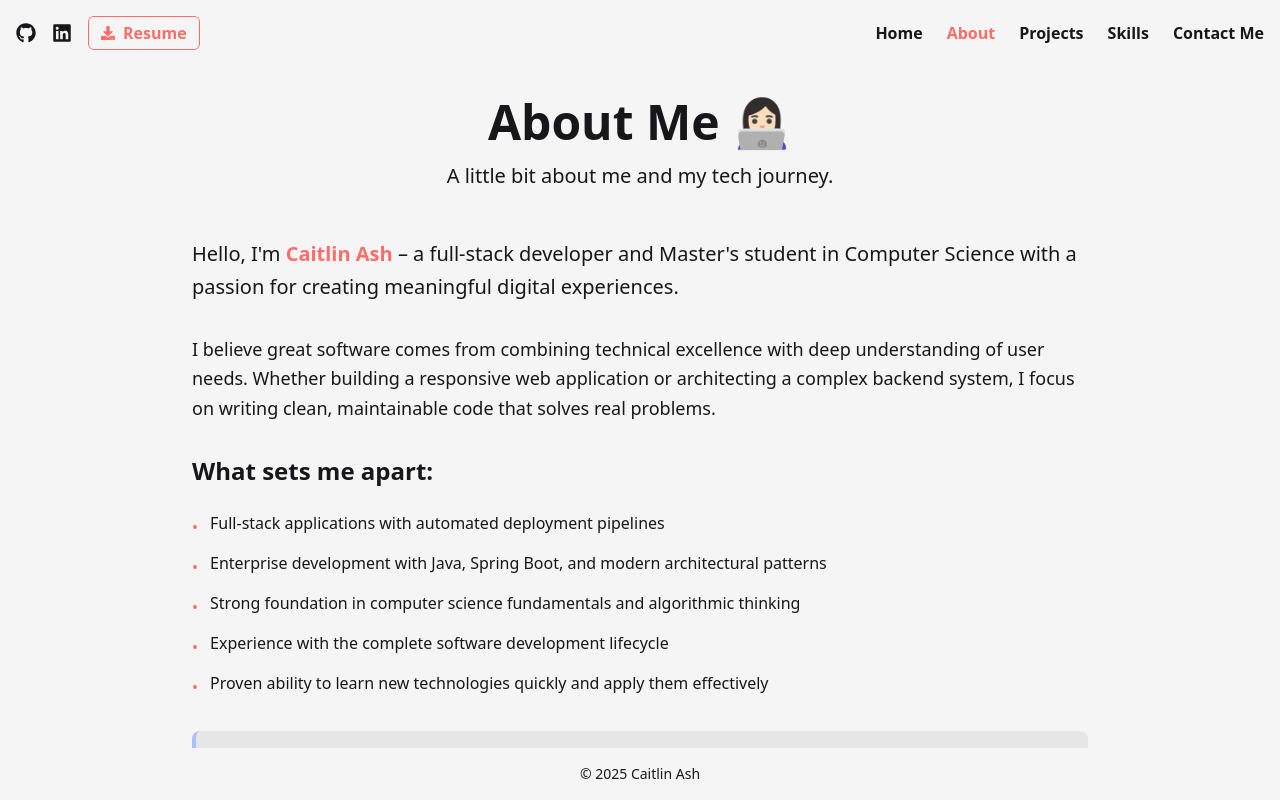
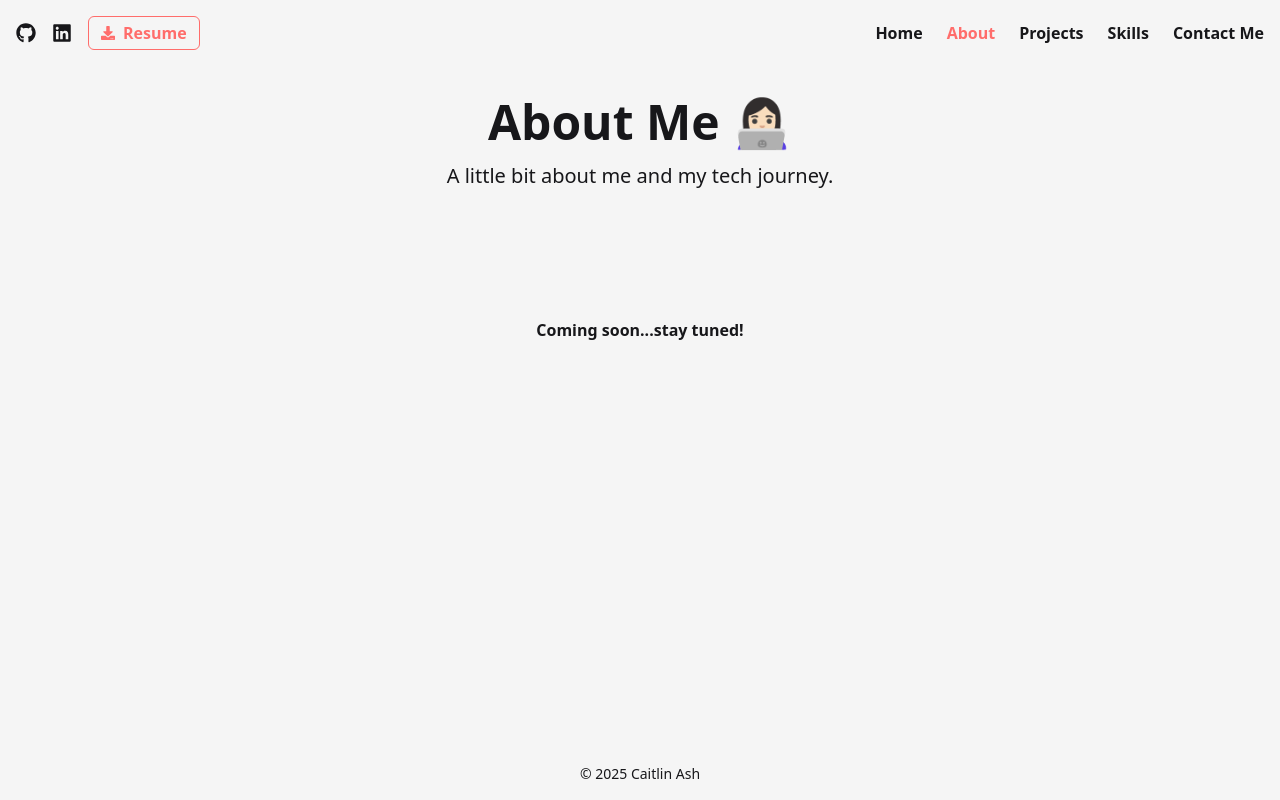
Before and after one commit to bycait27/portfolio, a Next.js app: page / in a window 1280 px wide. Both pictures are taken after a click on the button "About". Built offline with nearby package versions, Linux system fonts and the light colour scheme.

Commit message:
Added placeholder text for upcoming content on  About, Projects, and Skills sections to reflect updated career focus.

```diff
--- a/src/components/sections/About.jsx
+++ b/src/components/sections/About.jsx
@@ -9,19 +9,23 @@ export default function About() {
           subtitle="A little bit about me and my tech journey."
           emoji="👩🏻‍💻"
         />
+
+        <div className='text-center font-bold pt-20'>
+            Coming soon...stay tuned!
+        </div>
         {/* TODO: maybe mention journey into tech */}
-        <div className="prose prose-lg max-w-none">
+        {/* <div className="prose prose-lg max-w-none">
           <p className="text-xl leading-relaxed mb-8 text-text-primary">
             Hello, I&apos;m <span className="font-semibold text-text-secondary">Caitlin Ash</span> –
-            a full-stack developer and Master&apos;s student in Computer Science with a passion
-            for creating meaningful digital experiences.
+            a DevOps Engineer and Master&apos;s student in Computer Science with a passion
+            for building reliable, scalable infrastructure and automation systems.
           </p>
 
           <p className="text-lg leading-relaxed mb-8 text-text-primary">
-            I believe great software comes from combining technical excellence with deep
-            understanding of user needs. Whether building a responsive web application or
-            architecting a complex backend system, I focus on writing clean, maintainable
-            code that solves real problems.
+            I believe great software delivery comes from combining robust infrastructure with
+            seamless deployment processes. Whether containerizing applications, designing CI/CD pipelines,
+            or architecting cloud infrastructure, I focus on creating automated, maintainable systems that
+            enable teams to deploy confidently and frequently.
           </p>
 
           <div className="mb-8">
@@ -32,31 +36,37 @@ export default function About() {
               <li className="flex items-start">
                 <span className="text-text-secondary mr-3 mt-1">•</span>
                 <span className="text-text-primary">
-                  Full-stack applications with automated deployment pipelines
+                  Infrastructure as Code and automated deployment pipelines with Docker and cloud platforms
                 </span>
               </li>
               <li className="flex items-start">
                 <span className="text-text-secondary mr-3 mt-1">•</span>
                 <span className="text-text-primary">
-                  Enterprise development with Java, Spring Boot, and modern architectural patterns
+                  Distributed systems expertise from both academic coursework and hands-on implementation
                 </span>
               </li>
               <li className="flex items-start">
                 <span className="text-text-secondary mr-3 mt-1">•</span>
                 <span className="text-text-primary">
-                  Strong foundation in computer science fundamentals and algorithmic thinking
+                  Programming in Go for infrastructure tools and automation scripts
                 </span>
               </li>
               <li className="flex items-start">
                 <span className="text-text-secondary mr-3 mt-1">•</span>
                 <span className="text-text-primary">
-                  Experience with the complete software development lifecycle
+                  Strong foundation in Linux systems administration and networking concepts
                 </span>
               </li>
               <li className="flex items-start">
                 <span className="text-text-secondary mr-3 mt-1">•</span>
                 <span className="text-text-primary">
-                  Proven ability to learn new technologies quickly and apply them effectively
+                  Experience with monitoring, logging, and incident response methodologies
+                </span>
+              </li>
+              <li className="flex items-start">
+                <span className="text-text-secondary mr-3 mt-1">•</span>
+                <span className="text-text-primary">
+                  Self-driven learner who builds production-ready projects to master new technologies
                 </span>
               </li>
             </ul>
@@ -64,12 +74,12 @@ export default function About() {
 
           <div className="bg-background-secondary rounded-lg p-6 border-l-4 border-text-highlight">
             <p className="text-lg text-text-primary mb-0">
-              I&apos;m actively seeking opportunities to contribute to innovative engineering
-              teams where I can continue learning, building impactful software, and growing
-              as a developer.
+              I&apos;m actively seeking opportunities to contribute to engineering teams focused on
+              DevOps, Site Reliability, or Platform Engineering where I can help build the infrastructure
+              that powers reliable software delivery.
             </p>
           </div>
-        </div>
+        </div> */}
       </div>
     </div>
   );
--- a/src/components/sections/Projects.jsx
+++ b/src/components/sections/Projects.jsx
@@ -49,15 +49,19 @@ export default function Projects() {
                     subtitle="Here are a few of my favorite projects!"
                     emoji="📓"
                 />
+
+                <div className='text-center font-bold pt-20'>
+                    Coming soon...stay tuned!
+                </div>
                 {/* projects grid */}
-                <div className="grid grid-cols-1 md:grid-cols-2 lg:grid-cols-2 gap-8">
+                {/* <div className="grid grid-cols-1 md:grid-cols-2 lg:grid-cols-2 gap-8">
                     {projectData.map((project, index) => (
                         <Project
                             key={index}
                             {...project}
                         />
                     ))}
-                </div>
+                </div> */}
             </div>
         </div>
     );
--- a/src/components/sections/Skills.jsx
+++ b/src/components/sections/Skills.jsx
@@ -7,7 +7,7 @@ export default function Skills() {
         <SectionHeader
           title="Skills"
           subtitle="Here is what I work with."
-          emoji="💻"
+          emoji="⚙️"
         />
 
         <div className="bg-gray-900 rounded-lg p-6 shadow-2xl border border-gray-700">
@@ -21,11 +21,17 @@ export default function Skills() {
             <span className="text-gray-400 text-sm font-mono">terminal</span>
           </div>
 
+          // TODO: change this to fit devops skills
+
           {/* terminal content (skills) */}
           <pre className="text-green-400 font-mono text-sm leading-relaxed overflow-x-auto">
             <code>
-              <span className="text-cyan-400">caitlin@portfolio</span><span className="text-white">:</span><span className="text-yellow-400">~$</span> cat skills.js{"\n"}
-              <span className="text-purple-400">const</span> <span className="text-blue-300">skills</span> <span className="text-white">=</span> <span className="text-gray-300">{"{"}</span>{"\n"}
+              <span className="text-cyan-400">caitlin@portfolio</span><span className="text-white">:</span><span className="text-yellow-400">~$</span> cat devops-skills.yaml{"\n"}
+              {"\n"}
+              <span>
+                  Coming soon...stay tuned!
+              </span>
+              {/* <span className="text-purple-400">const</span> <span className="text-blue-300">skills</span> <span className="text-white">=</span> <span className="text-gray-300">{"{"}</span>{"\n"}
               <span className="text-gray-300">  </span><span className="text-red-300">languages</span><span className="text-white">:</span> <span className="text-gray-300">[</span><span className="text-green-300">{'JavaScript'}</span><span className="text-gray-300">,</span> <span className="text-green-300">{'Java'}</span><span className="text-gray-300">,</span> <span className="text-green-300">{'Python'}</span><span className="text-gray-300">],</span>{"\n"}
               <span className="text-gray-300">  </span><span className="text-red-300">frontend</span><span className="text-white">:</span> <span className="text-gray-300">[</span><span className="text-green-300">{'React.js'}</span><span className="text-gray-300">,</span> <span className="text-green-300">{'Next.js'}</span><span className="text-gray-300">,</span> <span className="text-green-300">{'HTML5'}</span><span className="text-gray-300">,</span> <span className="text-green-300">{'CSS3'}</span><span className="text-gray-300">,</span> <span className="text-green-300">{'TailwindCSS'}</span><span className="text-gray-300">],</span>{"\n"}
               <span className="text-gray-300">  </span><span className="text-red-300">backend</span><span className="text-white">:</span> <span className="text-gray-300">[</span><span className="text-green-300">{'Node.js'}</span><span className="text-gray-300">,</span> <span className="text-green-300">{'Express'}</span><span className="text-gray-300">,</span> <span className="text-green-300">{'Spring Boot'}</span><span className="text-gray-300">,</span> <span className="text-green-300">{'PostgreSQL'}</span><span className="text-gray-300">],</span>{"\n"}
@@ -38,7 +44,7 @@ export default function Skills() {
               {"\n"}
               <span className="text-cyan-400">caitlin@portfolio</span><span className="text-white">:</span><span className="text-yellow-400">~$</span> <span className="animate-pulse text-white">█</span>
               {"\n"}
-              <span className="text-green-300">Ready for internship opportunities! 🚀</span>{"\n"}
+              <span className="text-green-300">Ready for internship opportunities! 🚀</span>{"\n"} */}
               {"\n"}
             </code>
           </pre>
```
